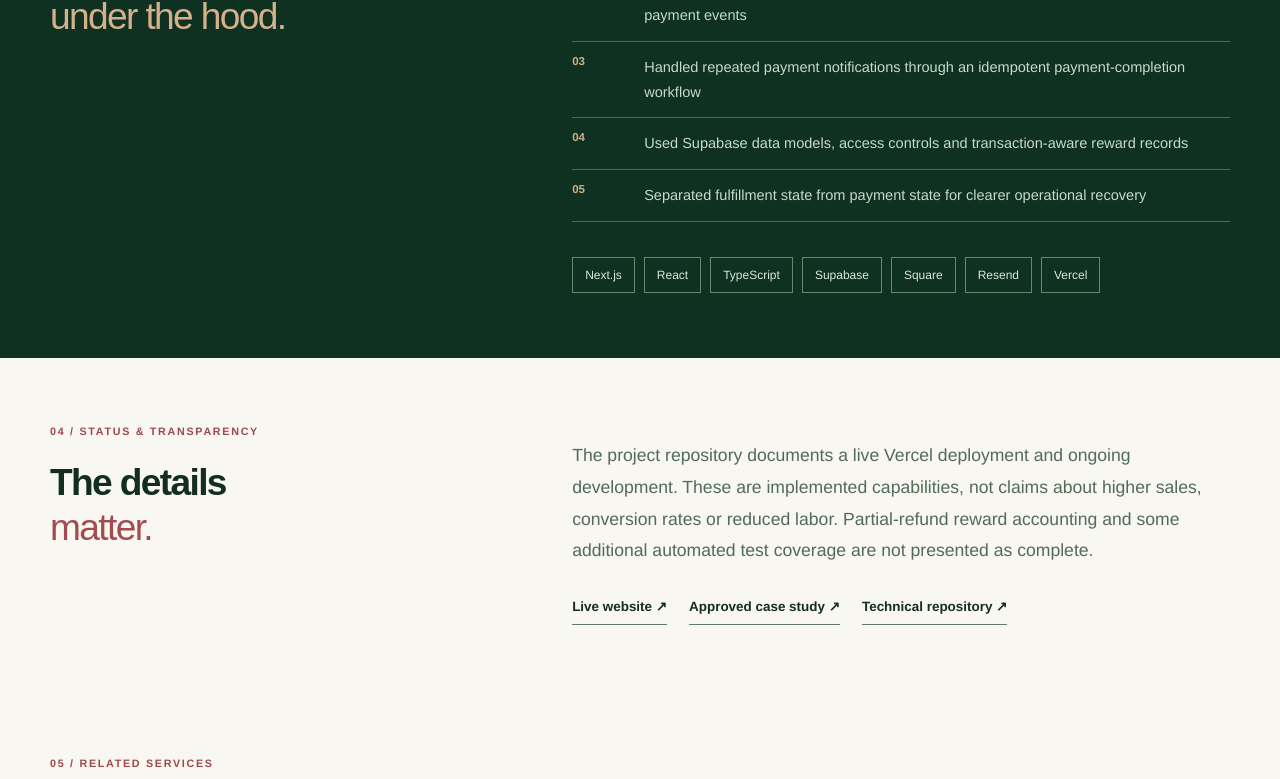
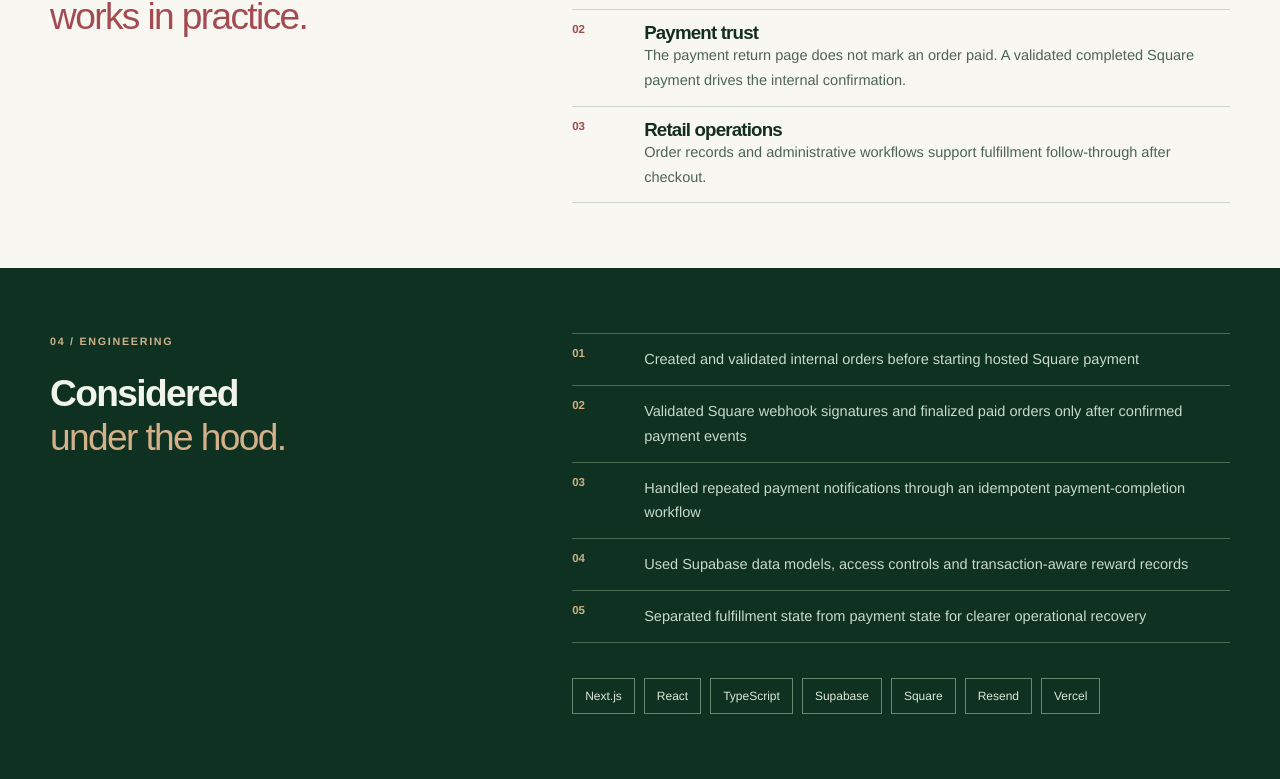
Before and after one commit to cwlwmsystems/cwlwmsystems, a Next.js app: page /work/port-petals in a window 1280 px wide. Shown: the part 1849-2628 px from the top of the page. Built offline with nearby package versions, Linux system fonts and the light colour scheme; no server answers.

Commit message:
Present documented project evidence on portfolio pages

```diff
--- a/app/work/[slug]/page.tsx
+++ b/app/work/[slug]/page.tsx
@@ -70,15 +70,26 @@ export default async function ProjectPage({params}:{params:Promise<{slug:string}
         <div className="studio-case-list">{p.delivered.map((item,i)=><div key={item}><span>{String(i+1).padStart(2,"0")}</span><p>{item}</p></div>)}</div>
       </div>
     </section>
+    {p.proofPoints && p.proofPoints.length > 0 && <section className="studio-case-chapter">
+      <div className="studio-container studio-case-grid">
+        <div><span className="studio-overline">03 / VERIFIED PROJECT EVIDENCE</span><h2>How the system<br/><em>works in practice.</em></h2></div>
+        <div className="studio-case-list">
+          {p.proofPoints.map((point, i) => <div key={point.title}>
+            <span>{String(i + 1).padStart(2, "0")}</span>
+            <div><h3>{point.title}</h3><p>{point.detail}</p></div>
+          </div>)}
+        </div>
+      </div>
+    </section>}
     <section className="studio-case-chapter studio-case-chapter-dark">
-      <div className="studio-container studio-case-grid"><div><span className="studio-overline">03 / ENGINEERING</span><h2>Considered<br/><em>under the hood.</em></h2></div><div><div className="studio-case-list">{p.engineering.map((item,i)=><div key={item}><span>{String(i+1).padStart(2,"0")}</span><p>{item}</p></div>)}</div><div className="studio-case-tools">{p.tools.map(tool=><span key={tool}>{tool}</span>)}</div></div></div>
+      <div className="studio-container studio-case-grid"><div><span className="studio-overline">{p.proofPoints?.length ? "04" : "03"} / ENGINEERING</span><h2>Considered<br/><em>under the hood.</em></h2></div><div><div className="studio-case-list">{p.engineering.map((item,i)=><div key={item}><span>{String(i+1).padStart(2,"0")}</span><p>{item}</p></div>)}</div><div className="studio-case-tools">{p.tools.map(tool=><span key={tool}>{tool}</span>)}</div></div></div>
     </section>
     <section className="studio-case-chapter">
-      <div className="studio-container studio-case-grid"><div><span className="studio-overline">04 / STATUS & TRANSPARENCY</span><h2>The details<br/><em>matter.</em></h2></div><div className="studio-case-notes"><p>{p.note}</p><div className="studio-case-links">{p.website&&<a href={p.website} target="_blank" rel="noopener noreferrer">Live website ↗</a>}{p.study&&<a href={p.study} target="_blank" rel="noopener noreferrer">Approved case study ↗</a>}{p.repository&&<a href={p.repository} target="_blank" rel="noopener noreferrer">Technical repository ↗</a>}</div></div></div>
+      <div className="studio-container studio-case-grid"><div><span className="studio-overline">{p.proofPoints?.length ? "05" : "04"} / STATUS & TRANSPARENCY</span><h2>The details<br/><em>matter.</em></h2></div><div className="studio-case-notes"><p>{p.note}</p><div className="studio-case-links">{p.website&&<a href={p.website} target="_blank" rel="noopener noreferrer">Live website ↗</a>}{p.study&&<a href={p.study} target="_blank" rel="noopener noreferrer">Approved case study ↗</a>}{p.repository&&<a href={p.repository} target="_blank" rel="noopener noreferrer">Technical repository ↗</a>}</div></div></div>
     </section>
     {relatedServices.length > 0 && <section className="studio-case-chapter">
       <div className="studio-container studio-case-grid">
-        <div><span className="studio-overline">05 / RELATED SERVICES</span><h2>Explore the<br/><em>capabilities.</em></h2></div>
+        <div><span className="studio-overline">{p.proofPoints?.length ? "06" : "05"} / RELATED SERVICES</span><h2>Explore the<br/><em>capabilities.</em></h2></div>
         <div className="studio-case-notes">
           <p>Explore the services connected to this work, including how Cwlwm scopes, builds and supports similar systems.</p>
           <div className="studio-case-links">
```
